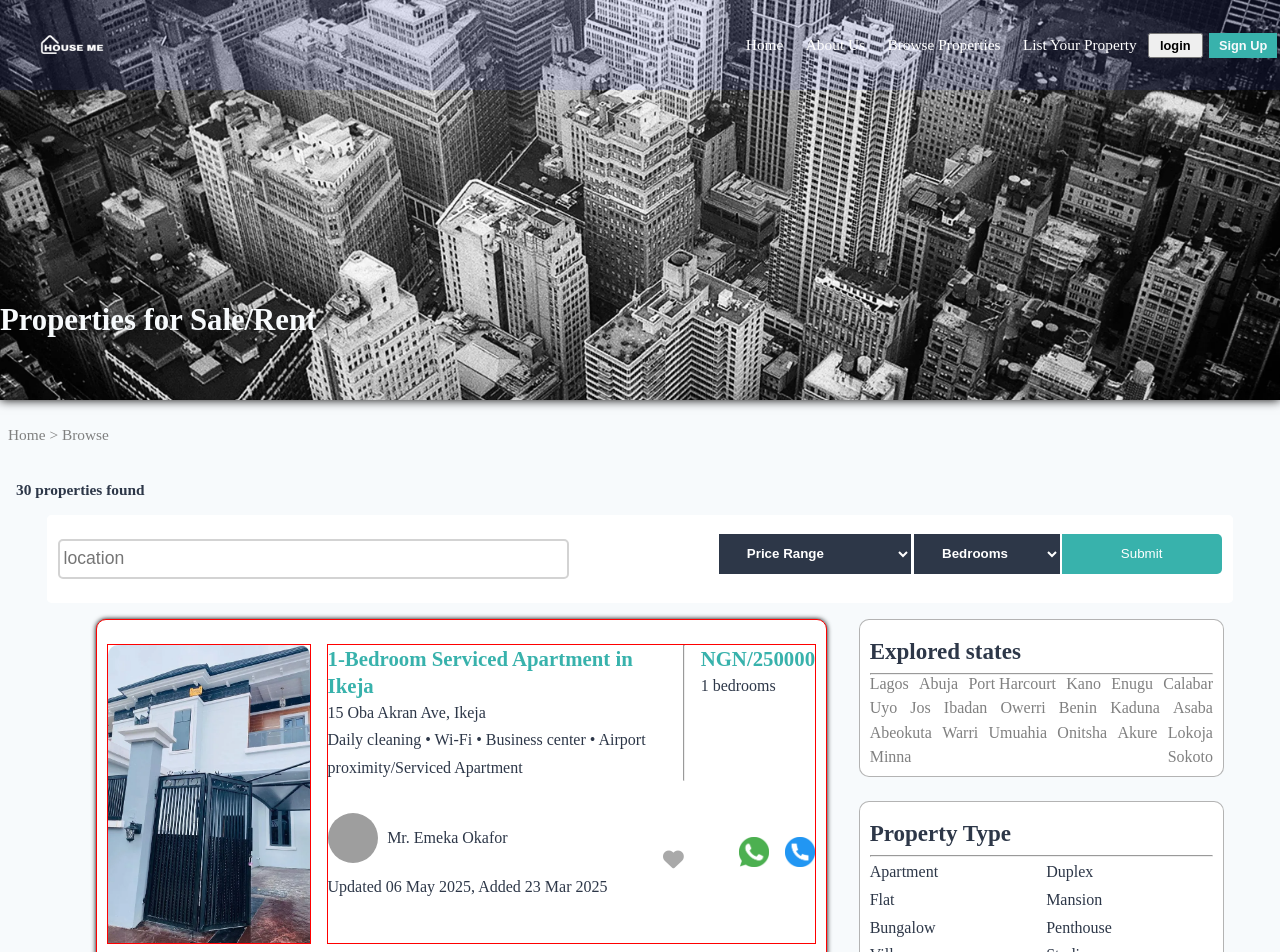
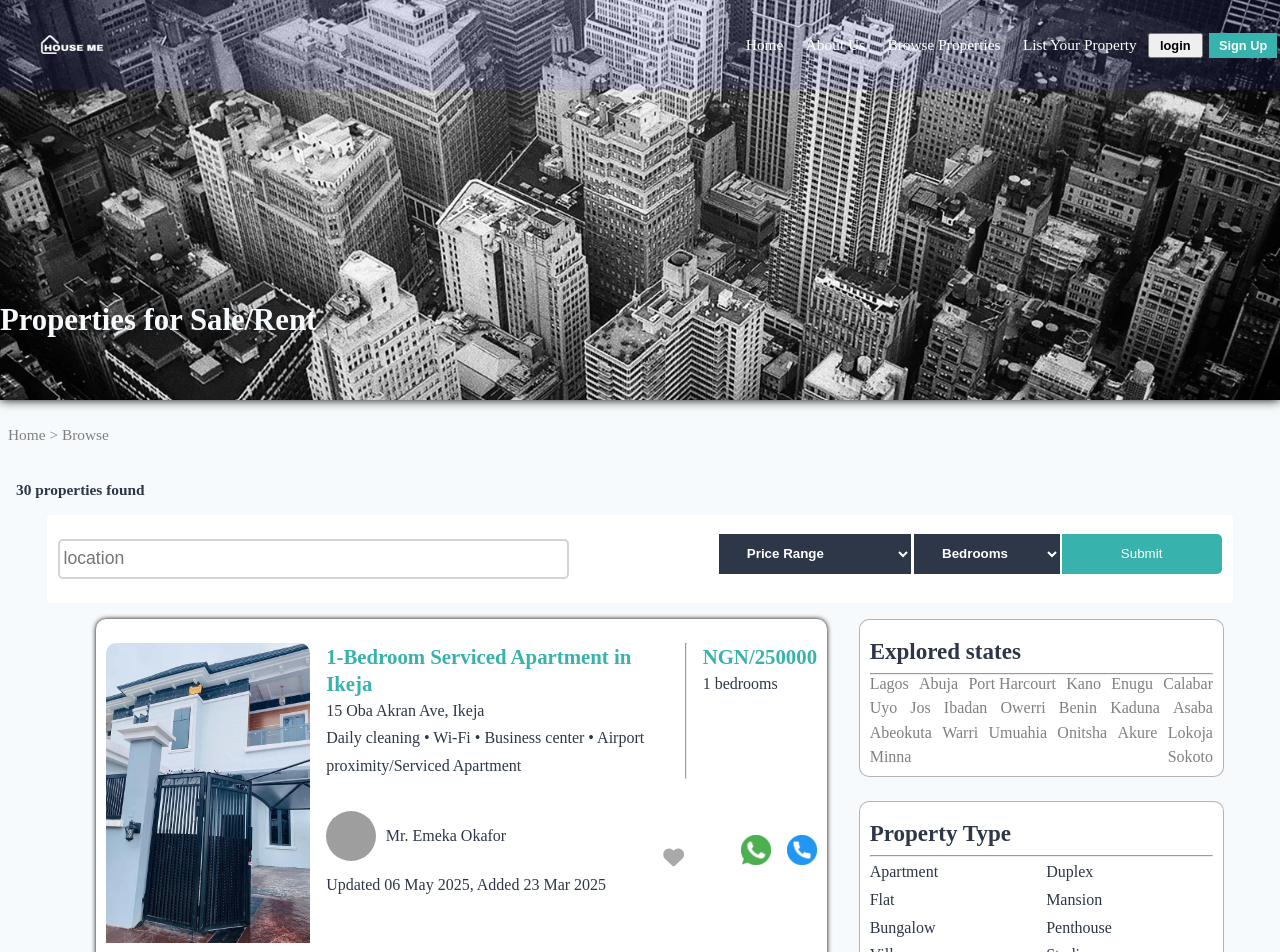
Before and after one commit to chuksowuama/Houseme, a React (Vite) app: page /browse in a window 1280 px wide. Shown: the top 952 px of the page. Built offline with nearby package versions, Linux system fonts and the light colour scheme; grey boxes are pictures that could not be loaded.

Commit message:
still trying to firx property card

```diff
--- a/src/COMPONENTS/BrowseCardsComponent/BrowseCards.css
+++ b/src/COMPONENTS/BrowseCardsComponent/BrowseCards.css
@@ -75,11 +75,7 @@
   height: 30px;
   object-fit: cover;
 }
-.browsecard,
-.browsecardImg,
-.browsecardInfo {
-  border: 1px solid red; /* Remove once fixed */
-}
+
 @media (min-width: 601px) and (max-width: 950px) {
   .browsecard {
     display: grid;
--- a/src/COMPONENTS/PropertyListComponent/Propertylist.jsx
+++ b/src/COMPONENTS/PropertyListComponent/Propertylist.jsx
@@ -20,7 +20,7 @@ const Propertylist = () => {
 
   // const{filteredProperties}=location.state|| {}
 
-  const displayProperties =properties?? filteredProperties;
+  const displayProperties =Array.isArray(filteredProperties)&&filteredProperties?.length>0? filteredProperties: Array.isArray(properties)?properties:[];
 
   const totalPages = Math.ceil(displayProperties.length / itemsperpage);
   const indexofLastitem = currentpage * itemsperpage;
@@ -29,6 +29,12 @@ const Propertylist = () => {
   useEffect(()=>{
     console.log(currentindexofbedroom)
   },[currentindexofbedroom])
+
+    if (!Array.isArray(properties)) {
+      console.log("properties is not an array",properties)
+    return <p style={{ textAlign: "center", padding: "2rem" }}>Loading properties...</p>;
+  }
+
   return (
     <>
       <h4>{displayProperties.length} properties found</h4>
```
